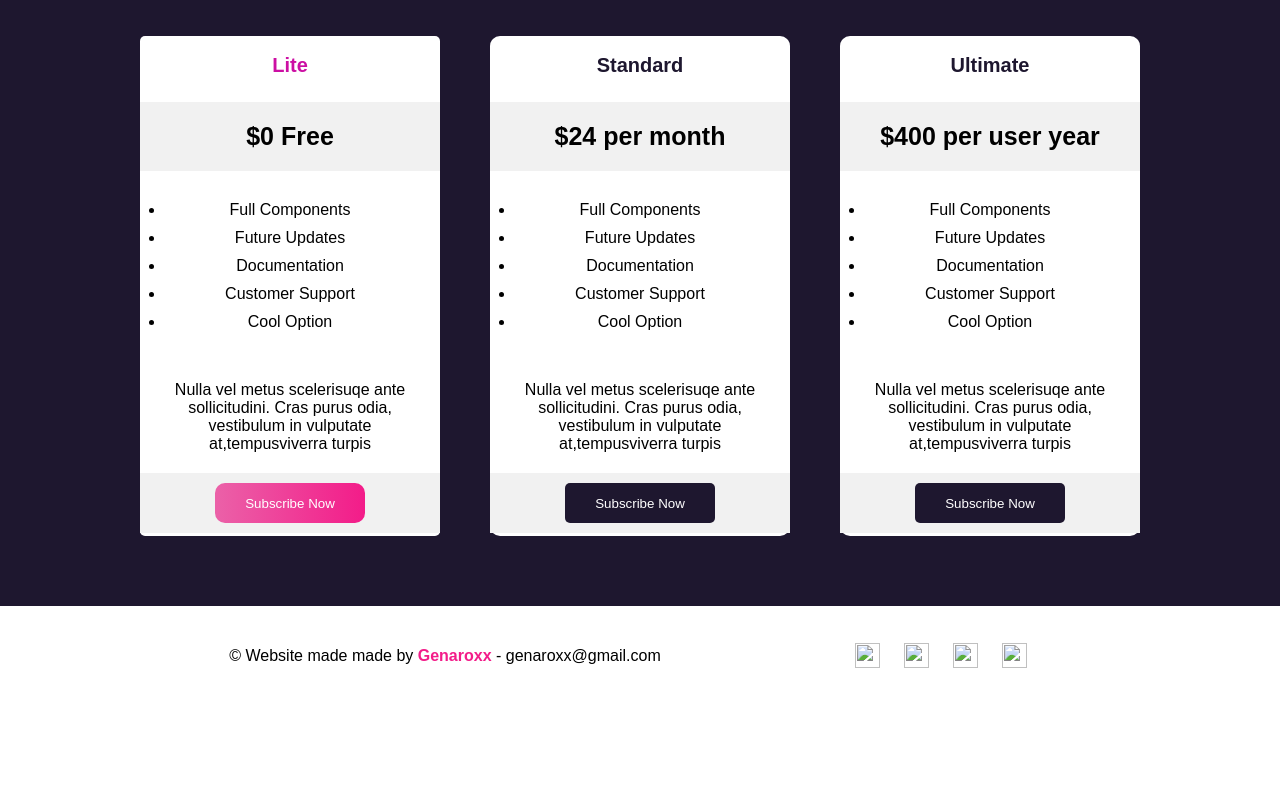
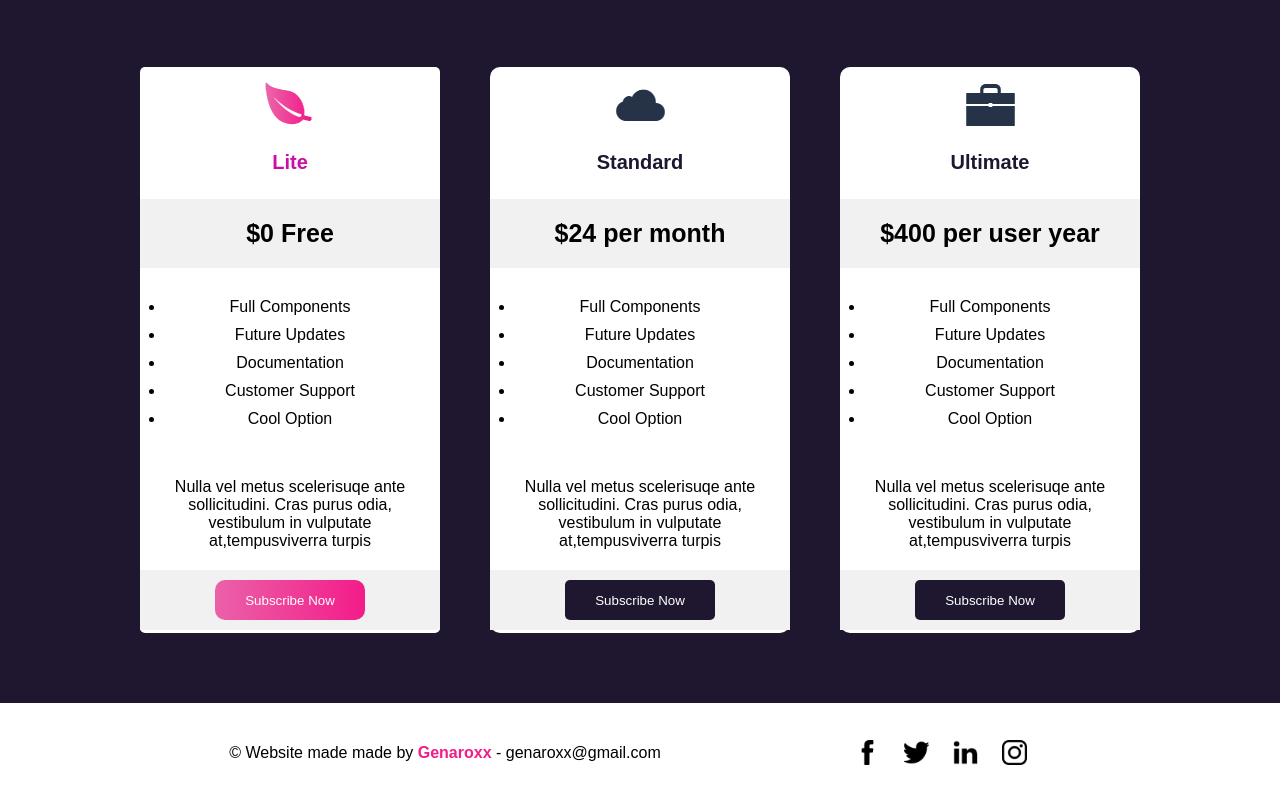
Before and after one commit to Jdq10/dise-o_respnsive, a plain HTML site: page index.html in a window 1280 px wide. Shown: the part 1738-2541 px from the top of the page. Before the commit the page ends 2444 px from the top, so only its background shows below. Drawn offline with Linux system fonts and the light colour scheme.

Commit message:
nuevos cambios

```diff
--- a/index.html
+++ b/index.html
@@ -12,7 +12,7 @@
 <body>
     <header>
         <nav>
-            <img src="examen/images/logo.png" alt="">
+            <img src="images/logo.png" alt="">
 
             <div class="menu">
                 <ul>
@@ -47,7 +47,7 @@
             </div>
         </div>
         <div class="derecha">
-            <img class="m2" src="examen/images/phone.png" alt="">
+            <img class="m2" src="images/phone.png" alt="">
         </div>
     </div>
 
@@ -56,7 +56,7 @@
     <h2>Fonctonnialités</h2>
 
     <div class="parte2">
-        <img class="pc" src="examen/images/laptop.png" alt="">
+        <img class="pc" src="images/laptop.png" alt="">
         <h2 class="alpha">Alpha Screenshot <p>This is a placehorder text. Replace it with your awesome call to action
                 text. Develop stunning product websaite easlu whit this template <br><br>--Marketing Page
                 <br> <br>
@@ -91,7 +91,7 @@
         <div class="padre">
 
             <div class="cuadro1">
-                <img src="examen/images/hoja.png" alt="">
+                <img src="images/hoja.png" alt="">
                 <h4 class="hoja">Lite</h4>
                 <h5>$0 Free</h5>
                 <ul>
@@ -111,7 +111,7 @@
             </div>
 
             <div class="cuadro2">
-                <img src="examen/images/nube.png" alt="">
+                <img src="images/nube.png" alt="">
                 <h4 class="nube">Standard</h4>
                 <h5>$24 per month</h5>
                 <ul>
@@ -131,7 +131,7 @@
             </div>
 
             <div class="cuadro3">
-                <img src="examen/images/maletin.png" alt="">
+                <img src="images/maletin.png" alt="">
                 <h4 class="maleta">Ultimate</h4>
                 <h5>$400 per user year</h5>
                 <ul>
@@ -159,10 +159,10 @@
         </div>
         <div class="redes">
             <ul>
-                <li><img src="examen/images/facebook.png" alt=""></li>
-                <li><img src="examen/images/twitter.png" alt="" ></li>
-                    <li><img src="examen/images/linkedin.png" alt=""></li>
-                <li><img src="examen/images/instagram.png" alt=""></li>
+                <li><img src="images/facebook.png" alt=""></li>
+                <li><img src="images/twitter.png" alt="" ></li>
+                    <li><img src="images/linkedin.png" alt=""></li>
+                <li><img src="images/instagram.png" alt=""></li>
             </ul>
         </div>
 
```
